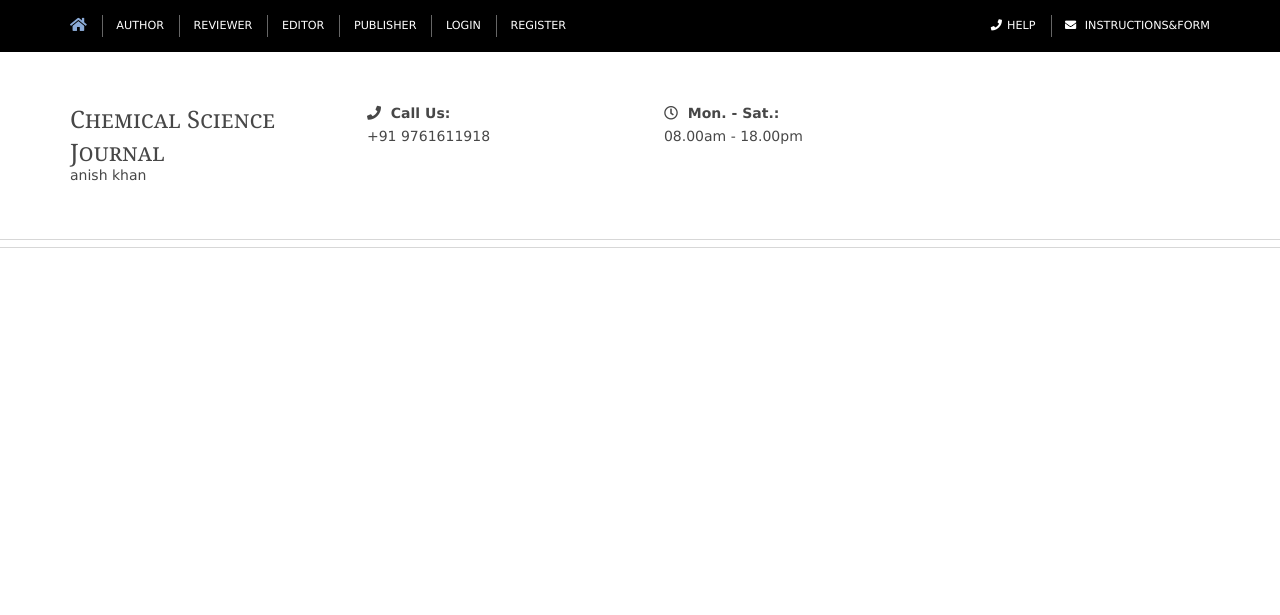
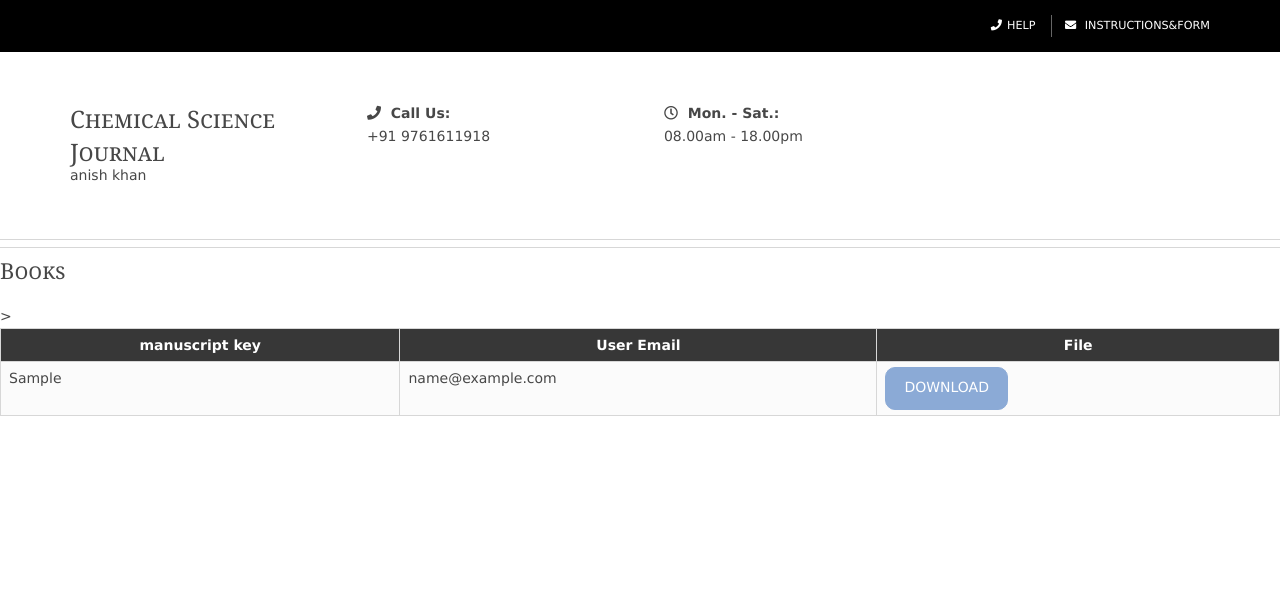
Before and after one commit to jeeshankhan/Demo, a Django app: template templates/account/reviewer.html in a window 1280 px wide. Shown: the top 615 px of the page. Run offline with Django 3.2, Linux system fonts and the light colour scheme; the template is opened without the code that fills it: most values are stand-ins (such as "Sample title", 1, 10 or a date in 2020).

Commit message:
download pdf

```diff
--- a/app1/views.py
+++ b/app1/views.py
@@ -10,7 +10,7 @@ from .forms import dockuploadform
 from .forms import UserCreationForm
 from django.conf import settings
 from django.conf.urls.static import static
-from .models import upload,manuscript_detail
+from .models import upload,manuscript_detail,dockupload
 import datetime
 import os
 import io
@@ -394,4 +394,6 @@ def publisher(request):
     return render(request,'account/publisher.html')
 
 def reviewer(request):
-    return render(request,'account/reviewer.html')
+    pdfs = dockupload.objects.all()
+
+    return render(request,'account/reviewer.html',{'pdfs':pdfs})
--- a/templates/account/reviewer.html
+++ b/templates/account/reviewer.html
@@ -1,4 +1,24 @@
 {% extends 'index2.html'%}
 
 {% block content %}
+
+  <h2>Books</h2>
+<table>
+<thead>
+<th>manuscript key</th>
+<th>User Email</th>
+<th>File</th>
+
+</thead>
+{% for f in pdfs %}
+<tbody>
+  <tr>
+    <td>{{ f.manuscript_key }} </td>
+    <td> {{ f.your_email }}</td>
+    <td><a href="{{ f.ubload_file.url }}" class="btn btn-primary btn-sm" target="_blank">Download</a></td>
+  </tr>
+
+  {% endfor %}>
+</tbody>
+  </table>
 {% endblock content %}
--- a/templates/index.html
+++ b/templates/index.html
@@ -63,6 +63,7 @@
         <li><a href="{% url 'logout' %}">Logout</a></li>
 
         {% else %}
+
         <li><a href="{% url 'login' %}">Login</a></li>
         <li><a href="{% url 'regs' %}">Register</a></li>
         {% endif %}
--- a/templates/index2.html
+++ b/templates/index2.html
@@ -17,19 +17,28 @@
 
     <div class="fl_left">
       <ul class="nospace">
+
+
+
+
+
+        {% if request.user.is_authenticated %}
         <li><a href="{% url 'home' %}"><i class="fas fa-home fa-lg"></i></a></li>
         <li><a href="{% url 'author' %}">Author</a></li>
+
+        <li> Hellow, {{request.user.username}}</li>
+        {% if request.user.is_publisher %}
+        <li><a href="{% url 'publisher' %}">Publisher</a></li>
+        {% endif %}
+        {% if request.user.is_reviewer %}
         <li><a href="{% url 'reviewer' %}">Reviewer</a></li>
-        <li><a href="{% url 'editor' %}">Editor</a></li>
-        <li><a href="{% url 'publisher' %}">Publisher</a></li>
+        {% endif %}
 
-        {% if request.user.is_authenticated %}
+        {% if request.user.is_editor %}
+        <li><a href="{% url 'editor' %}">Reviewer</a></li>
+        {% endif %}
+
         <li><a href="{% url 'logout' %}">Logout</a></li>
-        <li> Hellow, {{request.user.username}}</li>
-
-        {% else %}
-        <li><a href="{% url 'login' %}">Login</a></li>
-        <li><a href="{% url 'regs' %}">Register</a></li>
         {% endif %}
       </ul>
     </div>
```
